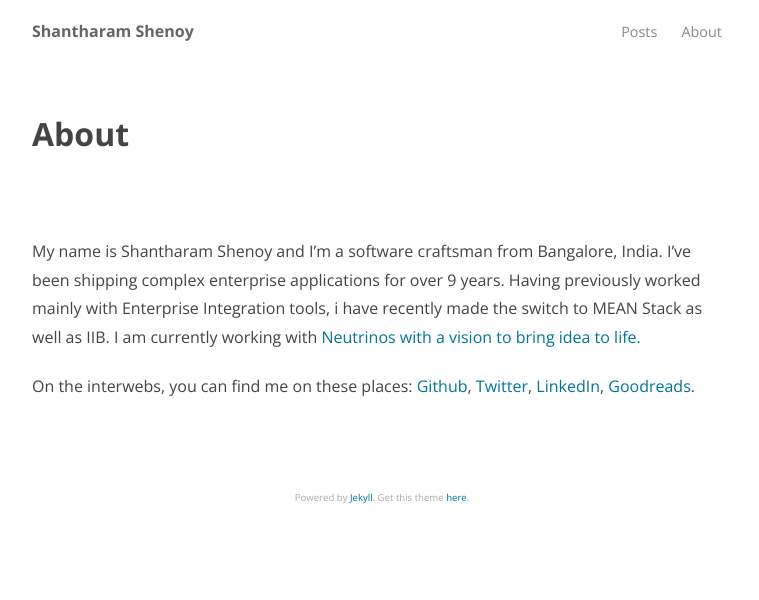
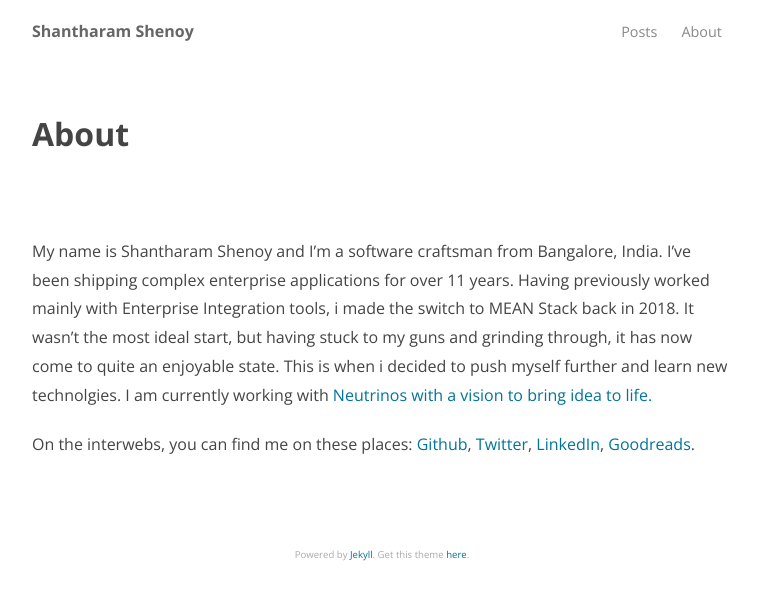
Before and after one commit to shantharamshenoy/blog_old, a Jekyll site: the page built from about/index.md, in a window 1280 px wide. Shown: the top 600 px of the page, without its empty margins (258-1017 px from the left). Built offline with Jekyll 4.4.1, drawn with Linux system fonts in a browser that asks for light colours.

Commit message:
About page changes

```diff
--- a/about/index.md
+++ b/about/index.md
@@ -7,8 +7,8 @@ date:  2016-08-23 20:34:41
 
 My name is Shantharam Shenoy and
 I'm a software craftsman from Bangalore, India.
-I've been shipping complex enterprise applications for over 9 years.
-Having previously worked mainly with Enterprise Integration tools, i have recently made the switch to MEAN Stack as well as IIB. I am currently working with <a href="http://www.neutrinos.co/">Neutrinos<a> with a vision to bring idea to life.
+I've been shipping complex enterprise applications for over 11 years.
+Having previously worked mainly with Enterprise Integration tools, i made the switch to MEAN Stack back in 2018. It wasn't the most ideal start, but having stuck to my guns and grinding through, it has now come to quite an enjoyable state. This is when i decided to push myself further and learn new technolgies. I am currently working with <a href="http://www.neutrinos.co/">Neutrinos<a> with a vision to bring idea to life.
 
 On the interwebs, you can find me on these places:
 [Github](http://github.com/shantharamshenoy),
```
